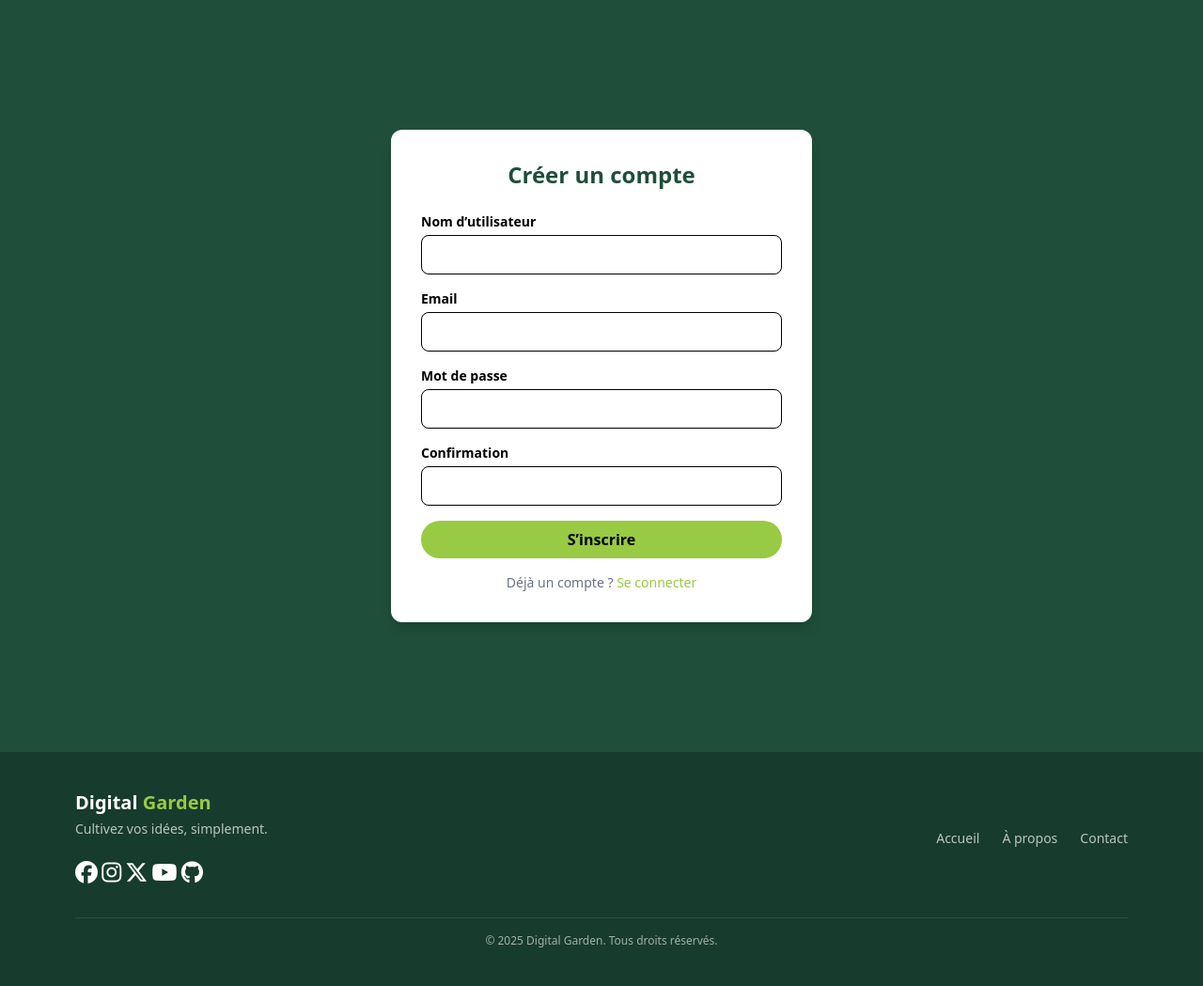
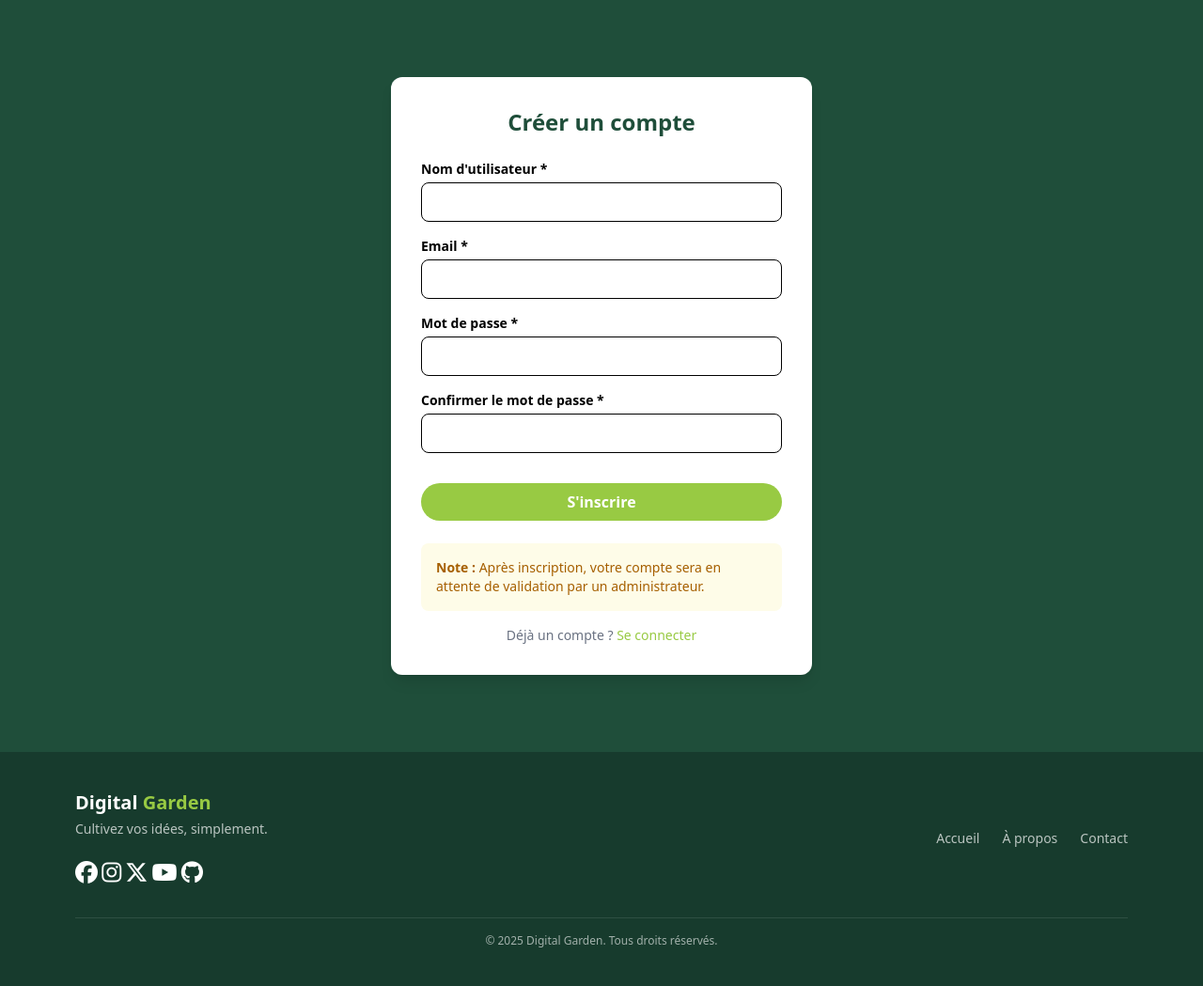
Before and after one commit to MounaSaiss/OOPDigitaleGarden, a PHP site: page /register.php in a window 1280 px wide. Shown: the part 64-1113 px from the top of the page at 94% size. Run offline with PHP 8.4, Linux system fonts and the light colour scheme; some libraries are stand-ins or nearby versions.

Commit message:
fix:resolve  probléme de validation d'admin to log in dashboard and create new table Signalement in database

```diff
--- a/public/dashboardAdmin.php
+++ b/public/dashboardAdmin.php
@@ -33,7 +33,9 @@
                 <i class="fas fa-right-from-bracket text-2xl"></i>
                 <p class="mt-2 text-lg">Déconnexion</p>
             </a>
-
+        <a href="login.php" class="inline-block mt-6 text-white underline">
+            ← Retour au login
+        </a>
         </div>
 
     </div>
--- a/public/register.php
+++ b/public/register.php
@@ -1,4 +1,5 @@
 <?php
+session_start();
 require_once '../config/database.php';
 require_once '../src/Entity/User.php';
 require_once '../src/Repository/UserRepository.php';
@@ -13,7 +14,7 @@ if ($_SERVER['REQUEST_METHOD'] === 'POST') {
     $password = $_POST['password'];
     $confirm  = $_POST['confirm_password'];
 
-    if ($username === '') {
+    if (empty($username)) {
         $errors['username'] = 'Username obligatoire';
     }
 
@@ -26,7 +27,7 @@ if ($_SERVER['REQUEST_METHOD'] === 'POST') {
     }
 
     if ($password !== $confirm) {
-        $errors['password'] = 'Les mots de passe ne correspondent pas';
+        $errors['confirm_password'] = 'Les mots de passe ne correspondent pas';
     }
 
     if (empty($errors)) {
@@ -35,9 +36,16 @@ if ($_SERVER['REQUEST_METHOD'] === 'POST') {
         $repo = new UserRepository($pdo);
         $auth = new AuthService($repo);
 
-        if ($auth->register($username, $email, $password)) {
-            header("Location: login.php");
-            exit;
+        $existingUser = $repo->findByEmail($email);
+        if ($existingUser) {
+            $errors['email'] = 'email déja existe';
+        } else {
+            if ($auth->register($username, $email, $password)) {
+                header("Location: login.php?registered=1");
+                exit;
+            } else {
+                $errors['general'] = 'Une erreur est survenue lors de l\'inscription';
+            }
         }
     }
 }
@@ -49,38 +57,69 @@ if ($_SERVER['REQUEST_METHOD'] === 'POST') {
     <div class="bg-white rounded-xl shadow-lg p-8 w-full max-w-md ">
         <h1 class="text-2xl font-bold mb-6 text-center text-[#1F4E3A]">Créer un compte</h1>
 
+        <?php if (isset($errors['general'])): ?>
+            <div class="bg-red-100 border border-red-400 text-red-700 px-4 py-3 rounded mb-4">
+                <?= htmlspecialchars($errors['general']) ?>
+            </div>
+        <?php endif; ?>
+
         <form class="flex flex-col gap-4" action="register.php" method="post">
 
             <div>
-                <label class="block text-sm font-semibold mb-1">Nom d’utilisateur</label>
-                <input type="text" name="username" class="w-full px-4 py-2 border rounded-lg">
-                <?= isset($errors['username']) ? "<p class='text-red-500'>{$errors['username']}</p>" : "" ?>
+                <label class="block text-sm font-semibold mb-1">Nom d'utilisateur *</label>
+                <input type="text" name="username"
+                    value="<?= isset($_POST['username']) ? htmlspecialchars($_POST['username']) : '' ?>"
+                    class="w-full px-4 py-2 border rounded-lg focus:outline-none focus:ring-2 focus:ring-[#98CA43]"
+                    required minlength="3">
+                <?php if (isset($errors['username'])): ?>
+                    <p class='text-red-500 text-sm mt-1'><?= htmlspecialchars($errors['username']) ?></p>
+                <?php endif; ?>
             </div>
 
             <div>
-                <label class="block text-sm font-semibold mb-1">Email</label>
-                <input type="email" name="email" class="w-full px-4 py-2 border rounded-lg">
-                <?= isset($errors['email']) ? "<p class='text-red-500'>{$errors['email']}</p>" : "" ?>
+                <label class="block text-sm font-semibold mb-1">Email *</label>
+                <input type="email" name="email"
+                    value="<?= isset($_POST['email']) ? htmlspecialchars($_POST['email']) : '' ?>"
+                    class="w-full px-4 py-2 border rounded-lg focus:outline-none focus:ring-2 focus:ring-[#98CA43]"
+                    required>
+                <?php if (isset($errors['email'])): ?>
+                    <p class='text-red-500 text-sm mt-1'><?= htmlspecialchars($errors['email']) ?></p>
+                <?php endif; ?>
             </div>
 
             <div>
-                <label class="block text-sm font-semibold mb-1">Mot de passe</label>
-                <input type="password" name="password" class="w-full px-4 py-2 border rounded-lg">
-                <?= isset($errors['password']) ? "<p class='text-red-500'>{$errors['password']}</p>" : "" ?>
+                <label class="block text-sm font-semibold mb-1">Mot de passe *</label>
+                <input type="password" name="password"
+                    class="w-full px-4 py-2 border rounded-lg focus:outline-none focus:ring-2 focus:ring-[#98CA43]"
+                    required minlength="6">
+                <?php if (isset($errors['password'])): ?>
+                    <p class='text-red-500 text-sm mt-1'><?= htmlspecialchars($errors['password']) ?></p>
+                <?php endif; ?>
             </div>
 
             <div>
-                <label class="block text-sm font-semibold mb-1">Confirmation</label>
-                <input type="password" name="confirm_password" class="w-full px-4 py-2 border rounded-lg">
+                <label class="block text-sm font-semibold mb-1">Confirmer le mot de passe *</label>
+                <input type="password" name="confirm_password"
+                    class="w-full px-4 py-2 border rounded-lg focus:outline-none focus:ring-2 focus:ring-[#98CA43]"
+                    required minlength="6">
+                <?php if (isset($errors['confirm_password'])): ?>
+                    <p class='text-red-500 text-sm mt-1'><?= htmlspecialchars($errors['confirm_password']) ?></p>
+                <?php endif; ?>
             </div>
 
-            <button type="submit" class="bg-[#98CA43] py-2 rounded-full font-semibold">
-                S’inscrire
+            <button type="submit" class="bg-[#98CA43] hover:bg-[#87B93A] text-white py-2 rounded-full font-semibold transition duration-300 mt-4">
+                S'inscrire
             </button>
         </form>
 
+        <div class="mt-6 p-4 bg-yellow-50 rounded-lg">
+            <p class="text-sm text-yellow-700">
+                <strong>Note :</strong> Après inscription, votre compte sera en attente de validation par un administrateur.
+            </p>
+        </div>
+
         <p class="text-sm text-center mt-4 text-gray-500">
-            Déjà un compte ? <a href="login.php" class="text-[#98CA43]">Se connecter</a>
+            Déjà un compte ? <a href="login.php" class="text-[#98CA43] hover:underline font-medium">Se connecter</a>
         </p>
     </div>
 </section>
--- a/src/Repository/UserRepository.php
+++ b/src/Repository/UserRepository.php
@@ -11,8 +11,8 @@ class UserRepository
 
     public function insert(User $user)
     {
-        $sql = "INSERT INTO users (username, email, password, statut, role)
-        VALUES (?, ?, ?, ?, ?)";
+        $sql = "INSERT INTO users (username, email, password, statut, role,dateInscription)
+        VALUES (?, ?, ?, ?, ?,NOW()) ";
 
         $stmt = $this->pdo->prepare($sql);
 
@@ -26,20 +26,21 @@ class UserRepository
     }
     public function findByEmail($email)
     {
-        $sql = "SELECT * FROM users WHERE email = ?";
+        $sql = "SELECT * FROM users WHERE email = ? LIMIT 1";
         $stmt = $this->pdo->prepare($sql);
         $stmt->execute([$email]);
-
         $user = $stmt->fetch(PDO::FETCH_ASSOC);
         return $user;
     }
-
     public function findAll()
     {
-        $stmt = $this->pdo->query("SELECT id, username, email, statut, role FROM users");
-        return $stmt->fetchAll(PDO::FETCH_ASSOC);
+        $query="SELECT id, username, email, statut, role FROM users";
+        $stmt = $this->pdo->prepare($query);
+        $stmt->execute();
+        $result=$stmt->fetchAll(PDO::FETCH_ASSOC);
+        return $result ?: [];
     }
-    public function updateStatut(int $id,$statut)
+    public function updateStatut(int $id, string $statut)
     {
         $sql = "UPDATE users SET statut = ? WHERE id = ?";
         $stmt = $this->pdo->prepare($sql);
```
Also changed, not shown: public/dashboard.php (+4 -4 lines), public/formNote.php (+4 -4 lines), public/formThemes.php (+4 -4 lines), public/notes.php (+4 -4 lines), public/themes.php (+4 -4 lines), public/user-validation.php (+12 -6 lines), public/users.php (+4 -5 lines), sql/shcema.sql (+9 -0 lines), src/Service/AuthService.php (+26 -11 lines).
